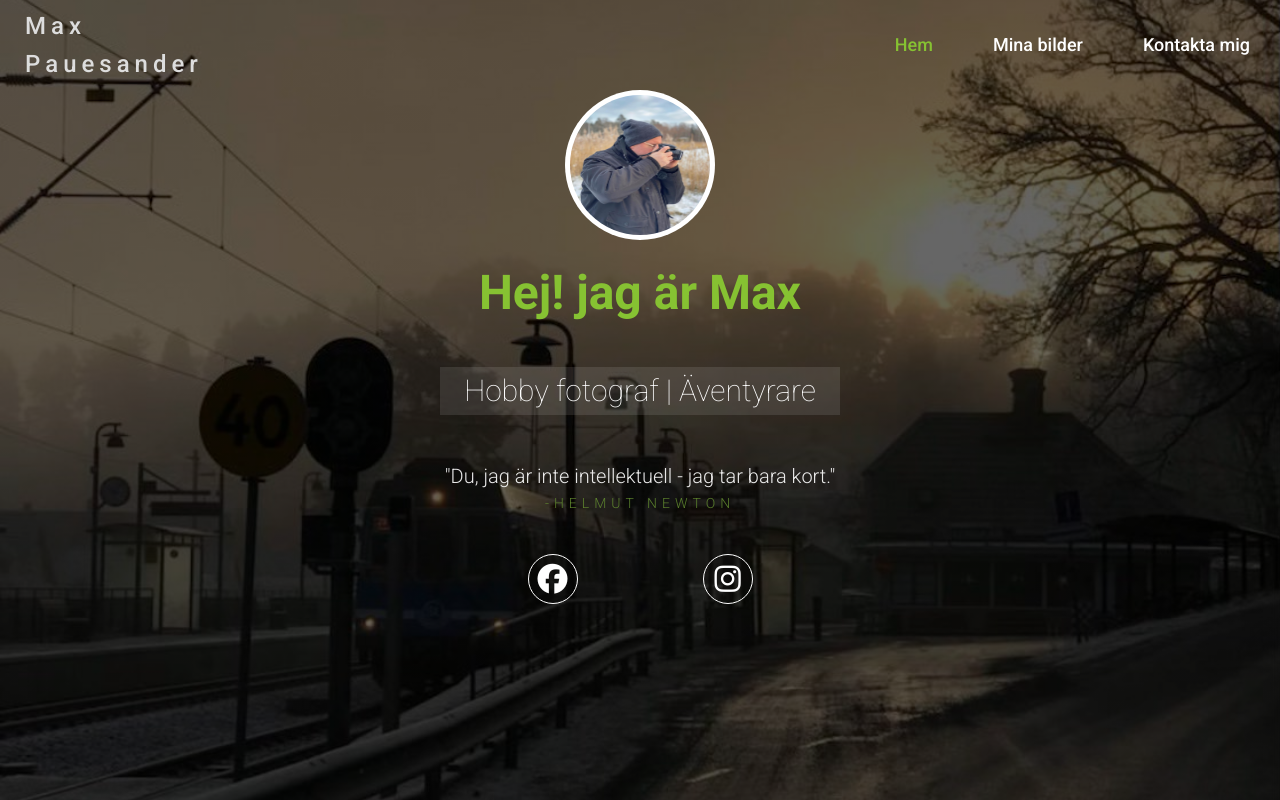
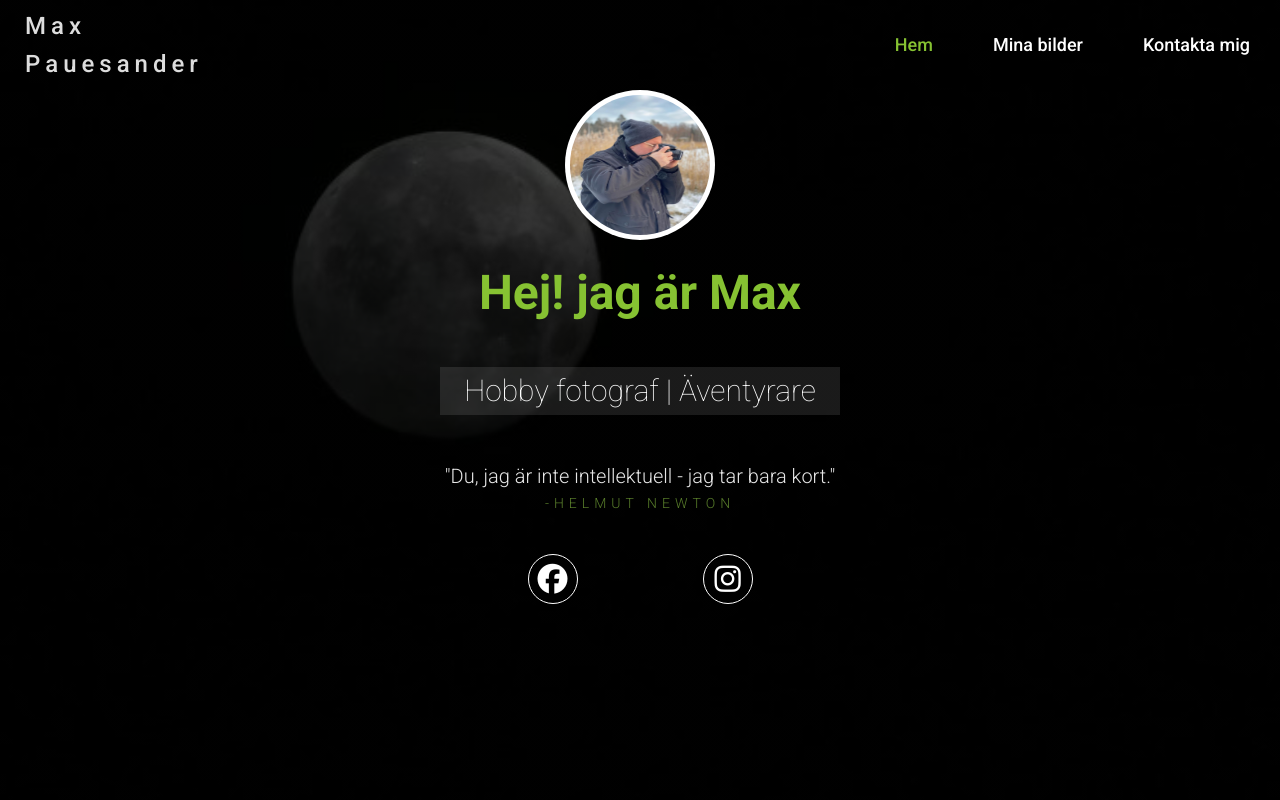
Before and after one commit to AlexEmrik/max, a website: page index.html in a window 1280 px wide. Shown: the top 800 px of the page. Drawn offline with Linux system fonts and the light colour scheme.

Commit message:
error checking

```diff
--- a/Style.css
+++ b/Style.css
@@ -74,7 +74,7 @@ h1, h2, h3, h4, h5, h6, p{
 
 .header{
     min-height: 100vh;
-    background: linear-gradient(rgba(0, 0, 0, 0.6), rgba(0, 0, 0, 0.6)), url(Images/Gallery5.jpg) center/cover no-repeat;
+    background: linear-gradient(rgba(0, 0, 0, 0.6), rgba(0, 0, 0, 0.6)), url(Images/Gallery1.jpg) center/cover no-repeat;
     color: #fff;
 }
 .top-nav a{
```
